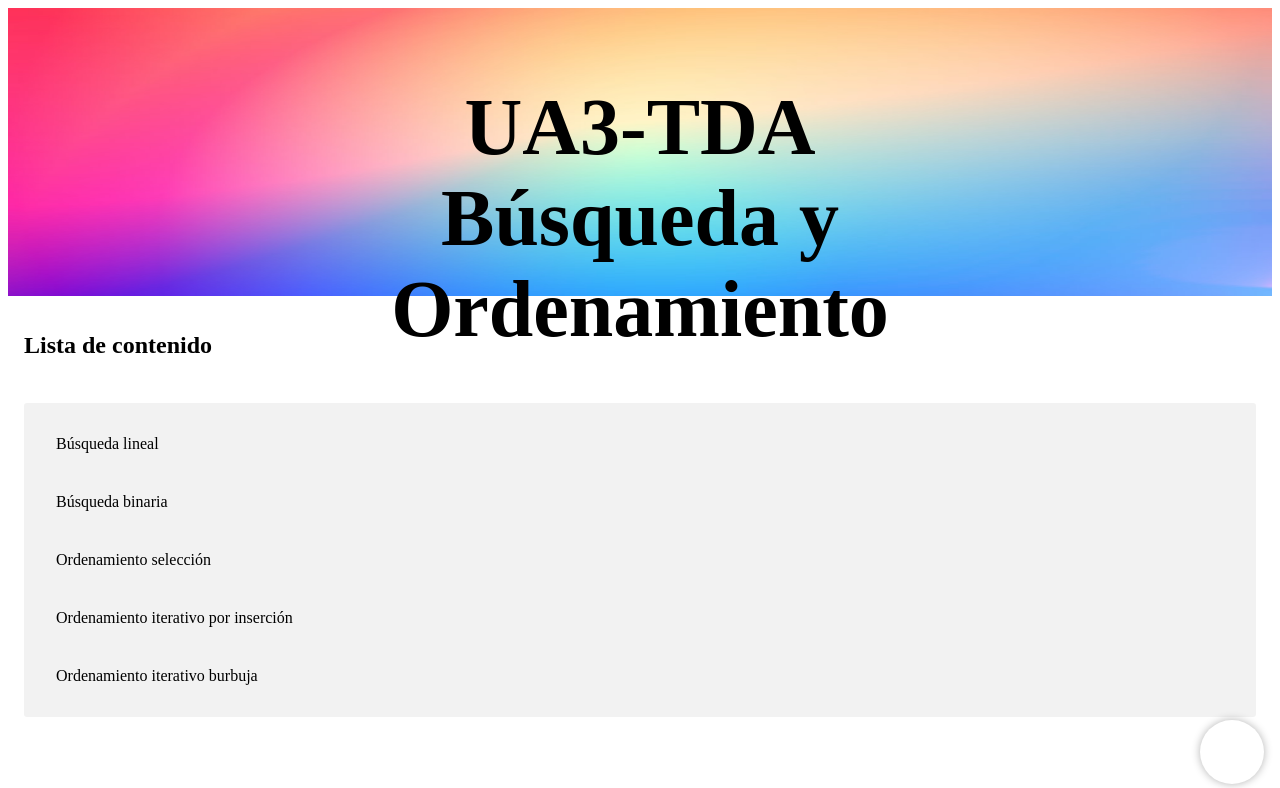
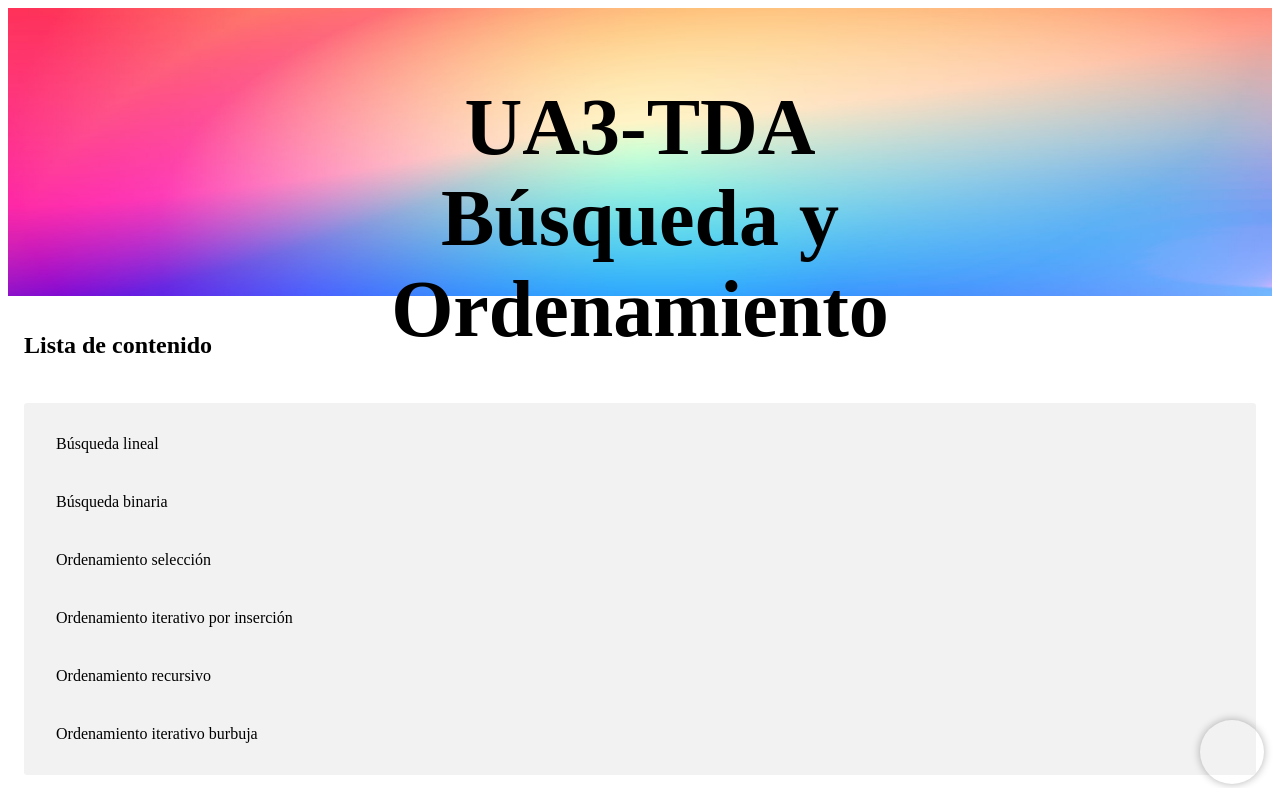
Before and after one commit to Jorgemacias-12/Estructuras-de-datos, a Next.js app: page /producto-3 in a window 1280 px wide. Shown: the top 788 px of the page. Built offline with nearby package versions, Linux system fonts and the light colour scheme; no server answers.

Commit message:
Add: datos sobre ordenamiento recursivo

```diff
--- a/constants/index.ts
+++ b/constants/index.ts
@@ -215,11 +215,21 @@ def ordenamiento_por_insercion(lista):
     link: "#insercion",
   },
   {
+    title: "Ordenamiento recursivo",
+    content: [
+      'Es un algoritmo de ordenamiento recursivo que sigue el principio de "dividir y conquistar". En resumen, divide la lista a ordenar en mitades cada vez más pequeñas hasta que cada mitad solo tenga un elemento. Luego, combina las mitades de forma ordenada, creando sublistas cada vez más grandes, hasta que la lista completa esté ordenada.',
+      "El proceso de división se realiza de forma recursiva hasta que cada mitad contenga solo un elemento. Luego, se utiliza el proceso de combinación para fusionar cada par de mitades ordenadas en una sola lista ordenada, que se fusiona con la siguiente mitad ordenada hasta que la lista completa esté ordenada.",
+    ],
+    images: [""],
+    code: ``,
+    link: "#recursivo",
+  },
+  {
     title: "Ordenamiento iterativo burbuja",
     content: [
       "Algoritmo de ordenamiento iterativo, en donde se compara un elemento de una lista dada con su vecino (<kbd>n + 1</kbd>), y los intercambia si el vecino es menor.",
       "Este proceso se repite hasta que los elementos están en orden.",
-      "En Python el método de burbuja puede ser implementado utilizando un bucle anidado de <kbd>for</kbd>, donde el primero recorre cada elemento en la lista, y el segundo se encarga de comparar e intercambiar los índices logrando así el ordenamiento deseado."
+      "En Python el método de burbuja puede ser implementado utilizando un bucle anidado de <kbd>for</kbd>, donde el primero recorre cada elemento en la lista, y el segundo se encarga de comparar e intercambiar los índices logrando así el ordenamiento deseado.",
     ],
     images: [""],
     code: `@time_decorator
@@ -268,7 +278,7 @@ def ordenamiento_burbuja():
 `,
     link: "#burbuja",
   },
-]
+];
 
 export const Trabajos: Link[] = [
   {
```
